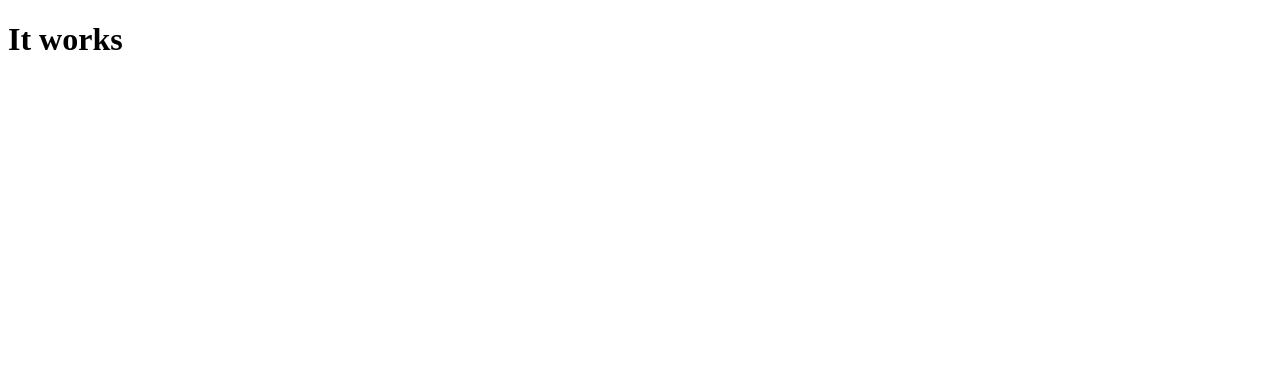
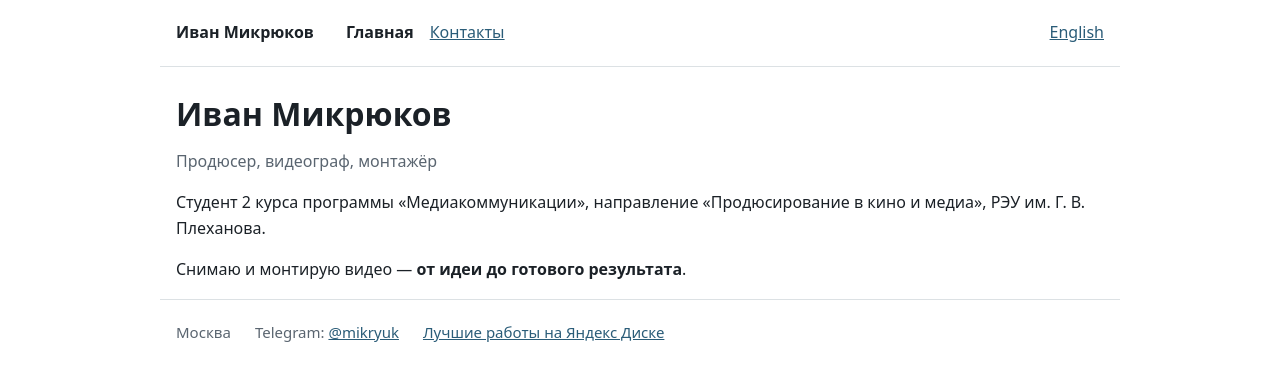
Before and after one commit to ivan-mikryukov/ivan-mikryukov.github.io, a plain HTML site: page index.html in a window 1280 px wide. Drawn offline with Linux system fonts and the light colour scheme.

Commit message:
Publish site from ivan-website@7c78b84

```diff
--- a/index.html
+++ b/index.html
@@ -1 +1,38 @@
-<!doctype html><meta charset="utf-8"><title>Test</title><h1>It works</h1>
+<!doctype html>
+<html lang="ru">
+<head>
+  <meta charset="utf-8">
+  <meta name="viewport" content="width=device-width, initial-scale=1">
+  <title>Иван Микрюков — Продюсер, видеограф, монтажёр</title>
+  <meta name="description" content="Иван Микрюков: Продюсер, видеограф, монтажёр">
+  <link rel="alternate" hreflang="ru" href="https://ivan-mikryukov.github.io/">
+  <link rel="alternate" hreflang="en" href="https://ivan-mikryukov.github.io/en/">
+  <link rel="stylesheet" href="/static/css/site.css">
+</head>
+<body>
+<header class="site-header container">
+  <a class="site-name" href="/">Иван Микрюков</a>
+  <nav aria-label="Основное меню">
+    <ul>
+      <li><a href="/" aria-current="page">Главная</a></li>
+      <li><a href="/contacts/">Контакты</a></li>
+    </ul>
+  </nav>
+  <ul class="lang-switch">
+    <li><a href="/en/" hreflang="en" lang="en">English</a></li>
+  </ul>
+</header>  <main class="container">
+  <h1>Иван Микрюков</h1>
+  <p class="role">Продюсер, видеограф, монтажёр</p>
+  <p>Студент 2 курса программы «Медиакоммуникации», направление
+«Продюсирование в кино и медиа», РЭУ им. Г. В. Плеханова.</p>
+<p>Снимаю и монтирую видео — <strong>от идеи до готового результата</strong>.</p>
+  </main>
+<footer class="site-footer container">
+  <ul>
+    <li>Москва</li>
+    <li>Telegram: <a href="https://t.me/mikryuk">@mikryuk</a></li>
+    <li><a href="https://disk.yandex.ru/d/nzIdZ-Aku35m9w">Лучшие работы на Яндекс Диске</a></li>
+  </ul>
+</footer></body>
+</html>
--- /dev/null
+++ b/static/css/site.css
@@ -0,0 +1,50 @@
+/* Temporary stylesheet: just enough to make the structure readable.
+   The real design comes in a later lesson. */
+
+:root {
+  --ink: #1B2127;
+  --muted: #5A6570;
+  --accent: #2A5C78;
+  --line: #DCE1E4;
+  --bg: #FFFFFF;
+}
+
+*, *::before, *::after { box-sizing: border-box; }
+
+body {
+  margin: 0;
+  font: 1rem/1.6 system-ui, -apple-system, "Segoe UI", Roboto, sans-serif;
+  color: var(--ink);
+  background: var(--bg);
+}
+
+a { color: var(--accent); }
+
+.container { max-width: 60rem; margin: 0 auto; padding: 0 1rem; }
+
+.site-header {
+  display: flex;
+  flex-wrap: wrap;
+  align-items: baseline;
+  gap: 0.5rem 2rem;
+  padding-block: 1.25rem;
+  border-bottom: 1px solid var(--line);
+}
+.site-header ul { list-style: none; margin: 0; padding: 0; display: flex; gap: 1rem; }
+.site-name { font-weight: 700; color: inherit; text-decoration: none; }
+.site-header .lang-switch { margin-left: auto; }
+[aria-current="page"] { color: inherit; font-weight: 600; text-decoration: none; }
+
+main { padding-block: 2rem; }
+.role { color: var(--muted); margin-top: -0.75rem; }
+
+.contacts dt { color: var(--muted); font-size: 0.875rem; margin-top: 0.75rem; }
+.contacts dd { margin: 0; }
+
+.site-footer {
+  border-top: 1px solid var(--line);
+  padding-block: 1.25rem;
+  color: var(--muted);
+  font-size: 0.9375rem;
+}
+.site-footer ul { list-style: none; margin: 0; padding: 0; display: flex; flex-wrap: wrap; gap: 0.25rem 1.5rem; }
```
Also changed, not shown: contacts/index.html (added, +42 -0 lines), en/contacts/index.html (added, +42 -0 lines), en/index.html (added, +37 -0 lines).
